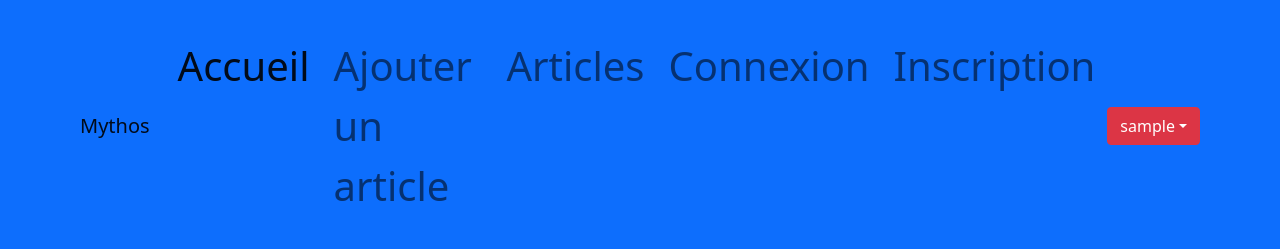
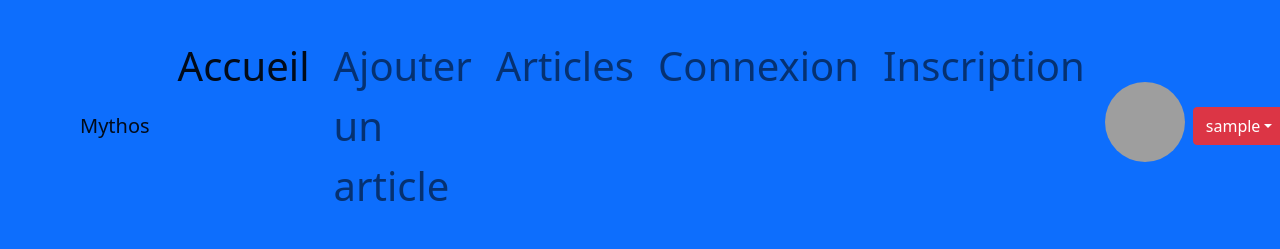
Before and after one commit to Dilnaekio/Eval_Mythologie, a PHP site: page /structure/index.php in a window 1280 px wide. Shown: the top 249 px of the page. Run offline with PHP 8.4, Linux system fonts and the light colour scheme; the visitor is signed in with stand-in values (Sample User, id 1); grey boxes are pictures that could not be loaded.

Commit message:
Possibilité de se connecter + ajout de l'avatar. Il faudra régler des petits bugs visuels (en fonction du nom, le bouton connexion/deco affiche son drop down hors navigateur...)

```diff
--- a/assets/css/style.css
+++ b/assets/css/style.css
@@ -7,3 +7,9 @@
 #header{
     padding: 1rem 5rem;
 }
+
+#avatar{
+    height:10vh;
+    width:10vh;
+    border-radius: 50%;
+}
--- a/structure/header.php
+++ b/structure/header.php
@@ -1,6 +1,7 @@
 <?php
 session_start();
-// TODO : il faudra enlever le session des pages car cela génère une erreur. Ou bien je peux utiliser les données sessions sans avoir à mettre un session_start ici ?
+
+$target_dir = "../assets/img/avatars/";
 ?>
 
 <header>
@@ -35,16 +36,21 @@ session_start();
                 </ul>
             </div>
 
+            <?php
+                if (isset($_SESSION["user_name"])) { ?>
+                    <figure class="text-center figure m-0 p-2">
+                        <!-- TODO : redéfinir la taille de l'avatar pour qu'il soit rond et petit -->
+                        <img src="<?= $target_dir.$_SESSION["user_avatar"]?>" id="avatar" class="figure-img" alt="Avatar de <?php $_SESSION["user_name"] ?>">
+                    </figure>
+                    <?php }; ?>
+
             <!-- TODO : ajouter des nouvelles pages en rapport avec les liens -->
-            <!-- TODO : ajouter une condition pour vérifier si session isset -->
             <div class="btn-group">
-                <!-- <button type="button" class="btn btn-danger dropdown-toggle" data-bs-toggle="dropdown" aria-expanded="false"> -->
-                <!-- TODO : ajouter une condition pour vérifier si session isset -->
-                <!-- TODO : si ce n'est pas set, il faut que le drop down menu ne soit pas visible -->
                 <?php
                 try {
                     // TODO : HTLMSPECIALCHAR
                     if (isset($_SESSION["user_name"])) { ?>
+
                         <button type="button" class="btn btn-danger dropdown-toggle" data-bs-toggle="dropdown" aria-expanded="false"> <?= $_SESSION["user_name"] ?></button>
                         <ul class="dropdown-menu">
                             <li><a class="dropdown-item" href="#">Mes informations</a></li>
```
Also changed, not shown: assets/img/avatars/Fabian.jpg (added), assets/img/avatars/Test.jpg (added).
